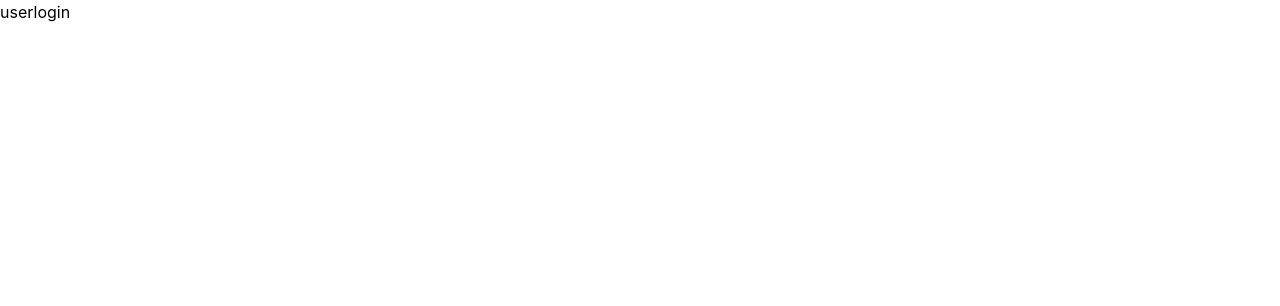
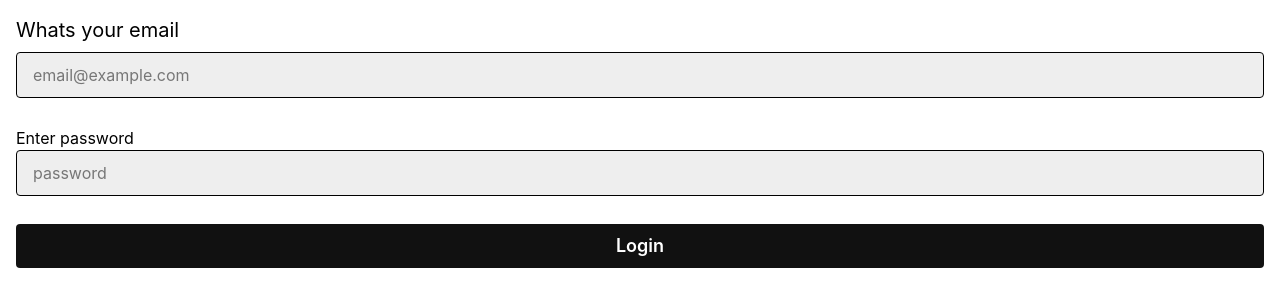
Before and after one commit to sushil-kumarsahoo/Uber-clone, a React app in the folder frontend/: page /login in a window 1280 px wide. Shown: the top 306 px of the page. Built offline with nearby package versions, Linux system fonts and the light colour scheme; the HTML template or start-up script is replaced by a standard one.

Commit message:
login page

```diff
--- a/frontend/src/App.jsx
+++ b/frontend/src/App.jsx
@@ -2,7 +2,7 @@ import './App.css'
 import { Routes,Route } from 'react-router-dom'
 import Home from './pages/Home'
 import UserSignup from './pages/UserSignup'
-import UserLogin from './pages/userLogin'
+import UserLogin from './pages/UserLogin'
 import CaptainLogin from './pages/CaptainLogin'
 import CaptainSignup from './pages/CaptainSignup'
 function App() {
--- a/frontend/src/pages/Home.jsx
+++ b/frontend/src/pages/Home.jsx
@@ -1,14 +1,15 @@
 import bgImage from "../assets/ChatGPT Image May 4, 2026, 11_17_32 AM.png";
 import { Link } from "react-router-dom";
+
 const Home = () => {
   return (
     <div>
       <div className=" bg-cover h-screen bg-center pt-8 w-full flex justify-between flex-col" style={{ backgroundImage: `url(${bgImage})` }}>
         <img className="w-16 ml-9" src="https://freelogopng.com/images/all_img/1659761100uber-logo-png.png" alt="" />
-        <divc className='bg-white py-5 px-5 pb-7'>
-            <h2 className="text-2xl font-bold">Get Started with Uber</h2>
+        <div className='bg-white py-5 px-5 pb-7'>
+            <h2 className="text-2xl font-bold">Get started with Uber</h2>
             <Link to='/login' className="flex items-center justify-center w-full bg-black text-white py-3 rounded mt-4">Continue</Link>
-        </divc>
+        </div>
       </div>
     </div>
   )
--- a/frontend/src/pages/UserLogin.jsx
+++ b/frontend/src/pages/UserLogin.jsx
@@ -1,11 +1,17 @@
-
 
 const UserLogin = () => {
   return (
-    <div>
-      userlogin
+    <div className="p-4">
+      <form>
+        <h3 className="text-xl mb-2">Whats your email</h3>
+        <input className="bg-[#eeeeee] mb-7 rounded px-4 py-2 border w-full text-lg placeholder:text-base" type="email" placeholder="email@example.com" required />
+
+        <h3>Enter password</h3>
+        <input className="bg-[#eeeeee] mb-7 rounded px-4 py-2 border w-full text-lg placeholder:text-base" type="password" placeholder="password" required />
+        <button className="bg-[#111] text-white font-semibold mb-7 rounded px-4 py-2 w-full text-lg placeholder:text-base">Login</button>
+      </form>
     </div>
-  )
-}
+  );
+};
 
-export default UserLogin
+export default UserLogin;
```
